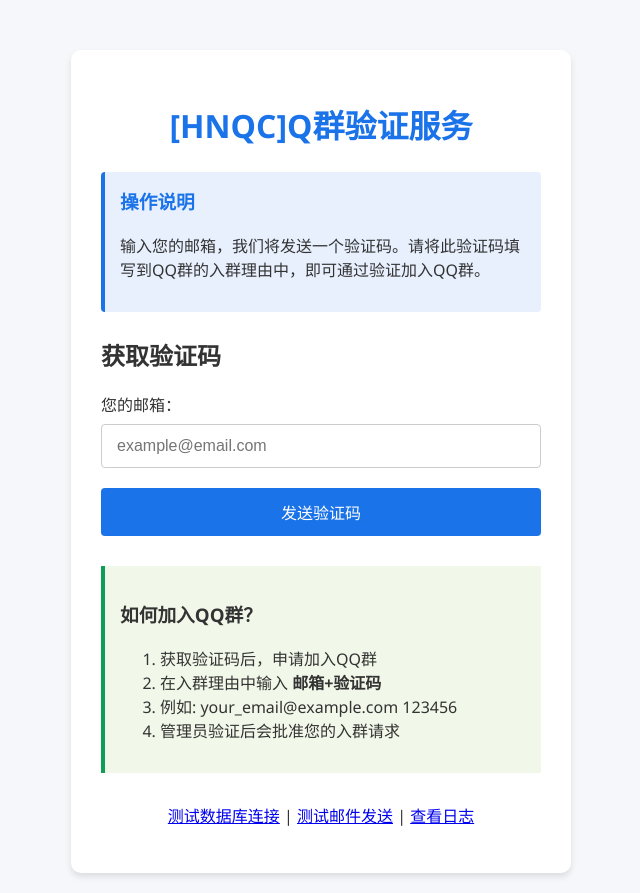
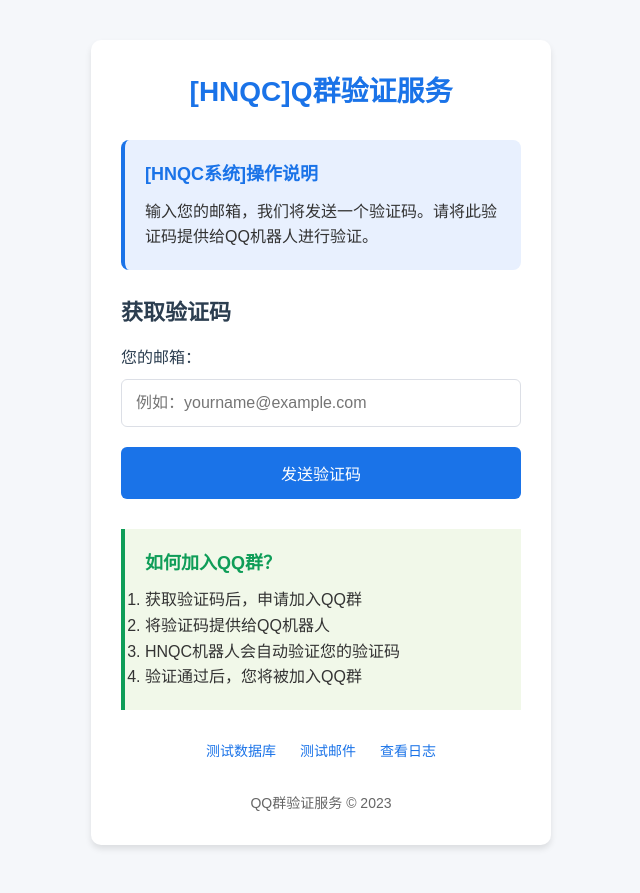
Before and after one commit to HNQC/email-verifier, a Flask app: page / in a window 1280 px wide. Shown: the whole page, without its empty margins (319-959 px from the left). After the commit the page ends 849 px from the top, so only its background shows below. Run offline with Flask 3, Linux system fonts and the light colour scheme.

Commit message:
Update index.html

```diff
--- a/templates/index.html
+++ b/templates/index.html
@@ -3,15 +3,22 @@
 <head>
     <meta charset="UTF-8">
     <meta name="viewport" content="width=device-width, initial-scale=1.0">
-    <title>[HNQC]Q群验证服务</title>
+    <title>[HNQC]群验证服务</title>
     <style>
+        * {
+            box-sizing: border-box;
+            margin: 0;
+            padding: 0;
+            font-family: "PingFang SC", "Microsoft YaHei", sans-serif;
+        }
+
         body {
-            font-family: 'Segoe UI', Tahoma, Geneva, Verdana, sans-serif;
+            background-color: #f5f7fa;
+            color: #333;
+            line-height: 1.6;
+            padding: 20px;
             max-width: 500px;
             margin: 0 auto;
-            padding: 20px;
-            background-color: #f5f7fa;
-            color: #333;
         }
 
         .container {
@@ -19,17 +26,42 @@
             border-radius: 10px;
             box-shadow: 0 4px 6px rgba(0, 0, 0, 0.1);
             padding: 30px;
-            margin-top: 30px;
+            margin-top: 20px;
+        }
+
+        header {
+            text-align: center;
+            margin-bottom: 25px;
         }
 
         h1 {
             color: #1a73e8;
-            text-align: center;
+            font-size: 28px;
+            margin-bottom: 10px;
+        }
+
+        .instructions {
+            background-color: #e8f0fe;
+            border-radius: 8px;
+            padding: 20px;
             margin-bottom: 25px;
+            border-left: 4px solid #1a73e8;
+        }
+
+        .instructions h3 {
+            color: #1a73e8;
+            margin-bottom: 10px;
+            font-size: 18px;
         }
 
         .section {
             margin-bottom: 30px;
+        }
+
+        h2 {
+            font-size: 22px;
+            margin-bottom: 15px;
+            color: #2c3e50;
         }
 
         .form-group {
@@ -40,51 +72,49 @@
             display: block;
             margin-bottom: 8px;
             font-weight: 500;
+            color: #2c3e50;
         }
 
-        input[type="email"],
-        input[type="text"] {
+        input[type="email"] {
             width: 100%;
-            padding: 12px 15px;
-            border: 1px solid #ccc;
-            border-radius: 4px;
+            padding: 14px;
+            border: 1px solid #dcdfe6;
+            border-radius: 6px;
             font-size: 16px;
-            box-sizing: border-box;
+            transition: border-color 0.3s;
+        }
+
+        input[type="email"]:focus {
+            border-color: #1a73e8;
+            outline: none;
+            box-shadow: 0 0 0 2px rgba(26, 115, 232, 0.2);
         }
 
         .button {
             background-color: #1a73e8;
             color: white;
             border: none;
-            border-radius: 4px;
-            padding: 12px 20px;
+            border-radius: 6px;
+            padding: 14px 20px;
             font-size: 16px;
             cursor: pointer;
             width: 100%;
             transition: background-color 0.3s;
+            font-weight: 500;
         }
 
         .button:hover {
             background-color: #1669d6;
         }
 
-        .instructions {
-            background-color: #e8f0fe;
-            border-radius: 4px;
-            padding: 15px;
-            margin-bottom: 25px;
-            border-left: 4px solid #1a73e8;
-        }
-
-        .instructions h3 {
-            margin-top: 0;
-            color: #1a73e8;
+        .button:active {
+            background-color: #1158b8;
         }
 
         .result {
             padding: 15px;
             margin: 20px 0;
-            border-radius: 4px;
+            border-radius: 6px;
             display: none;
         }
 
@@ -101,73 +131,87 @@
         .how-to-join {
             background-color: #f1f8e9;
             border-left: 4px solid #0f9d58;
-            padding: 15px;
+            padding: 20px;
             margin-top: 30px;
+        }
+
+        .how-to-join h3 {
+            color: #0f9d58;
+            margin-bottom: 10px;
+            font-size: 18px;
         }
 
         .debug-links {
             margin-top: 30px;
             text-align: center;
+            font-size: 14px;
+        }
+
+        .debug-links a {
+            color: #1a73e8;
+            text-decoration: none;
+            margin: 0 10px;
+        }
+
+        .debug-links a:hover {
+            text-decoration: underline;
+        }
+
+        footer {
+            text-align: center;
+            margin-top: 30px;
+            color: #666;
+            font-size: 14px;
         }
     </style>
 </head>
 <body>
     <div class="container">
-        <h1>[HNQC]Q群验证服务</h1>
+        <header>
+            <h1>[HNQC]Q群验证服务</h1>
+        </header>
 
         <div class="instructions">
-            <h3>操作说明</h3>
-            <p>输入您的邮箱，我们将发送一个验证码。请将此验证码填写到QQ群的入群理由中，即可通过验证加入QQ群。</p>
+            <h3>[HNQC系统]操作说明</h3>
+            <p>输入您的邮箱，我们将发送一个验证码。请将此验证码提供给QQ机器人进行验证。</p>
         </div>
 
         <div class="section">
             <h2>获取验证码</h2>
             <div class="form-group">
                 <label for="email">您的邮箱：</label>
-                <input type="email" id="email" placeholder="example@email.com" required>
+                <input type="email" id="email" placeholder="例如：yourname@example.com" required>
             </div>
             <button id="requestBtn" class="button">发送验证码</button>
             <div id="requestResult" class="result"></div>
-        </div>
-
-        <div id="verifySection" class="section" style="display: none;">
-            <h2>验证您的验证码</h2>
-            <div class="form-group">
-                <label for="code">验证码：</label>
-                <input type="text" id="code" placeholder="请输入6位数字" maxlength="6">
-            </div>
-            <button id="verifyBtn" class="button">验证并加入QQ群</button>
-            <div id="verifyResult" class="result"></div>
         </div>
 
         <div class="how-to-join">
             <h3>如何加入QQ群？</h3>
             <ol>
                 <li>获取验证码后，申请加入QQ群</li>
-                <li>在入群理由中输入 <strong>邮箱+验证码</strong></li>
-                <li>例如: your_email@example.com 123456</li>
-                <li>管理员验证后会批准您的入群请求</li>
+                <li>将验证码提供给QQ机器人</li>
+                <li>HNQC机器人会自动验证您的验证码</li>
+                <li>验证通过后，您将被加入QQ群</li>
             </ol>
         </div>
 
         <div class="debug-links">
-            <p>
-                <a href="/db_test">测试数据库连接</a> |
-                <a href="/mail_test">测试邮件发送</a> |
-                <a href="/logs">查看日志</a>
-            </p>
+            <a href="/db_test">测试数据库</a>
+            <a href="/mail_test">测试邮件</a>
+            <a href="/logs">查看日志</a>
         </div>
+
+        <footer>
+            <p>QQ群验证服务 &copy; 2023</p>
+        </footer>
     </div>
 
     <script>
         document.addEventListener('DOMContentLoaded', function() {
             const emailInput = document.getElementById('email');
-            const codeInput = document.getElementById('code');
             const requestBtn = document.getElementById('requestBtn');
-            const verifyBtn = document.getElementById('verifyBtn');
             const requestResult = document.getElementById('requestResult');
-            const verifyResult = document.getElementById('verifyResult');
-            const verifySection = document.getElementById('verifySection');
 
             // 请求验证码
             requestBtn.addEventListener('click', async function() {
@@ -195,51 +239,13 @@
                     const result = await response.json();
 
                     if (result.success) {
-                        showResult(requestResult, '验证码已发送至您的邮箱', 'success');
-                        verifySection.style.display = 'block';
+                        showResult(requestResult, `${result.message} - ${result.instructions}`, 'success');
                     } else {
                         showResult(requestResult, `发送失败: ${result.error || '未知错误'}`, 'error');
                     }
                 } catch (error) {
                     showResult(requestResult, '网络请求失败，请重试', 'error');
                     console.error('请求失败:', error);
-                }
-            });
-
-            // 验证验证码
-            verifyBtn.addEventListener('click', async function() {
-                const email = emailInput.value.trim();
-                const code = codeInput.value.trim();
-
-                if (!email || !code) {
-                    showResult(verifyResult, '请输入邮箱和验证码', 'error');
-                    return;
-                }
-
-                if (code.length !== 6 || !/^\d+$/.test(code)) {
-                    showResult(verifyResult, '验证码必须是6位数字', 'error');
-                    return;
-                }
-
-                try {
-                    const response = await fetch('/verify_code', {
-                        method: 'POST',
-                        headers: {
-                            'Content-Type': 'application/json'
-                        },
-                        body: JSON.stringify({ email, code })
-                    });
-
-                    const result = await response.json();
-
-                    if (result.success) {
-                        showResult(verifyResult, result.message, 'success');
-                    } else {
-                        showResult(verifyResult, `验证失败: ${result.error || '未知错误'}`, 'error');
-                    }
-                } catch (error) {
-                    showResult(verifyResult, '网络请求失败，请重试', 'error');
-                    console.error('验证失败:', error);
                 }
             });
 
```
